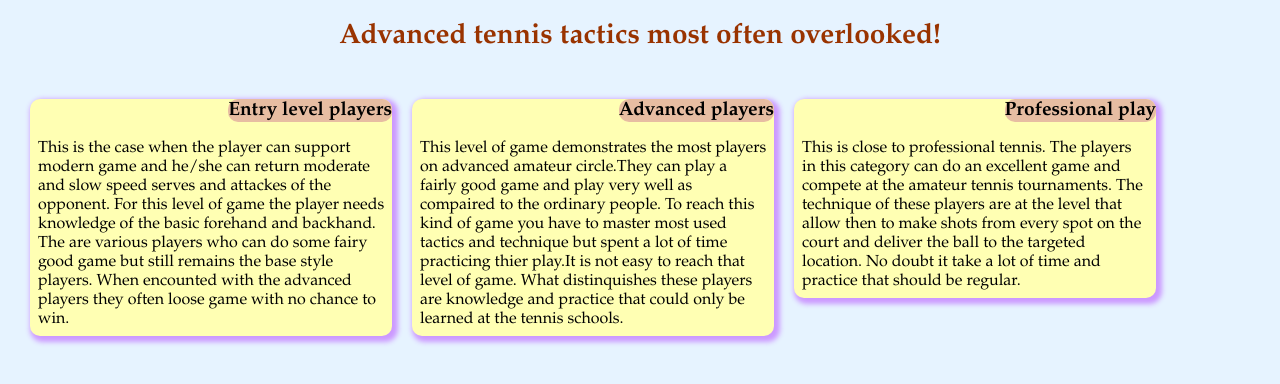
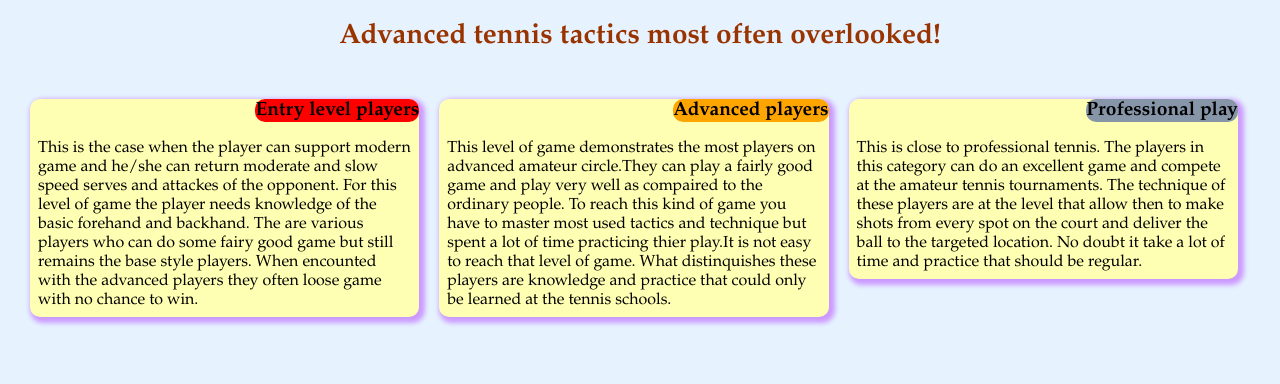
Before and after one commit to nyandrey/Module-2, a plain HTML site: page index.html in a window 1280 px wide. Drawn offline with Linux system fonts and the light colour scheme.

Commit message:
Revised document

```diff
--- a/index.html
+++ b/index.html
@@ -13,7 +13,7 @@
 
 <div class="row">
 	<div class="col-lg-4 col-md-6 col-xs-12"><section>
-			<h2><span class="right">Entry level players</span></h2>
+			<h2><span class="right" id="box1">Entry level players</span></h2>
 			This is the case when the player can support modern game
 			and he/she can return moderate and slow speed serves and attackes of the opponent.
 			For this level of game the player needs knowledge of the basic forehand and backhand.
@@ -23,12 +23,12 @@
 
 
 	<div class="col-lg-4 col-md-6 col-xs-12"><section>
-			<h2><span class="right">Advanced players</span></h2>
+			<h2><span class="right" id="box2">Advanced players</span></h2>
 			This level of game demonstrates the most players on advanced amateur circle.They can play a fairly good game 		and play very well as compaired to the ordinary people. To reach this kind of game you have to master most used 	tactics and technique but spent a lot of time practicing thier play.It is not easy to reach that level of game. 	What distinquishes these players are knowledge and practice that could only be learned at the tennis schools.</section></div>
 
 
-	<div class="col-lg-4 col-md-6 col-xs-12"><section>
-			<h2><span class="right">Professional play</span></h2>
+	<div class="col-lg-4 col-md-12 col-xs-12"><section>
+			<h2><span class="right" id="box3">Professional play</span></h2>
 			This is close to professional tennis. The players in this category can do  an excellent game and compete at the
 			amateur tennis tournaments. The technique of these players are at the level that allow then to make shots from every spot on the court and deliver the ball to the targeted location. No doubt it take a lot of time and practice that should be regular.</section></div>
 
--- a/my-style.css
+++ b/my-style.css
@@ -41,6 +41,10 @@ section  {background-color: #ffffb3;
   	border-radius: 10px;
 
  	}
+ 	#box1{background-color: red;
+ 	}
+ 	#box2{background-color: orange;}
+ 	#box3{background-color: #8696A8;}
 
 
 @media (min-width: 992px) {.col-lg-1, .col-lg-2, .col-lg-3, .col-lg-4, .col-lg-5, .col-lg-6, .col-lg-7, .col-lg-8,
@@ -52,7 +56,7 @@ section  {background-color: #ffffb3;
 			.col-lg-1 {width: 8.33%}
 			.col-lg-2 {width: 16.66%}
 			.col-lg-3 {width: 25%}
-			.col-lg-4 {width: 30%}
+			.col-lg-4 {width: 32.2%}
 			.col-lg-5 {width: 41.66%}
 			.col-lg-6 {width: 50%}
 			.col-lg-7 {width: 58.33%}
@@ -66,7 +70,7 @@ section  {background-color: #ffffb3;
 		@media (min-width: 768px) and (max-width: 991px) {.col-md-1, .col-md-2, .col-md-3, .col-md-4, .col-md-5, .col-md-6,
 			.col-md-7, .col-md-8, .col-md-9, .col-md-10, .col-md-11, .col-md-12 {
 				float: left;
-				margin:
+				border: 1px black;
 				padding: 5px;
 				column-width: auto;
 							}
@@ -74,7 +78,7 @@ section  {background-color: #ffffb3;
 			.col-md-1 {width: 8.33%}
 			.col-md-2 {width: 16.66%}
 			.col-md-3 {width: 25%}
-			.col-md-4 {width: 30%}
+			.col-md-4 {width: 32.2%}
 			.col-md-5 {width: 41.66%}
 			.col-md-6 {width: 50%}
 			.col-md-7 {width: 58.33%}
@@ -95,7 +99,7 @@ section  {background-color: #ffffb3;
 			.col-xs-1 {width: 8.33%}
 			.col-xs-2 {width: 16.66%}
 			.col-xs-3 {width: 25%}
-			.col-xs-4 {width: 30%}
+			.col-xs-4 {width: 32.2%}
 			.col-xs-5 {width: 41.66%}
 			.col-xs-6 {width: 50%}
 			.col-xs-7 {width: 58.33%}
```
